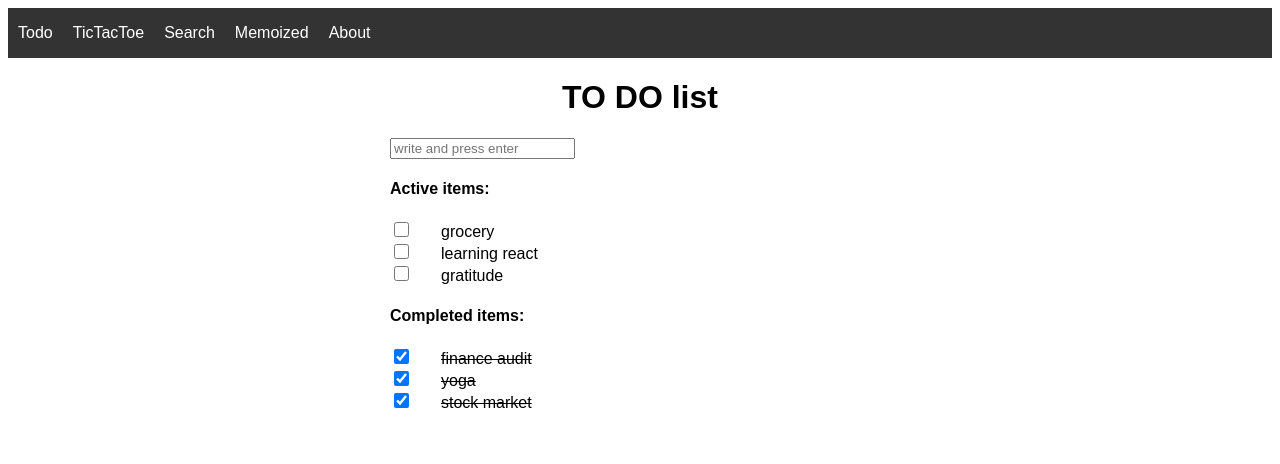
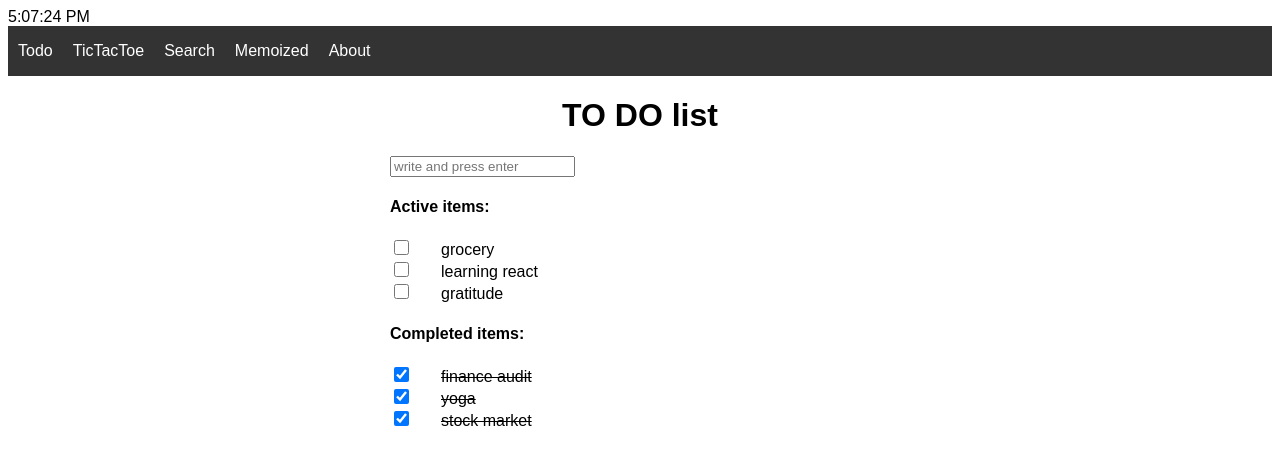
Before and after one commit to jitendra19/react-sandbox-experiments, a React (Vite) app: page / in a window 1280 px wide. Shown: the top 464 px of the page. Built offline with nearby package versions, Linux system fonts and the light colour scheme.

Commit message:
added time on top of app

```diff
--- a/src/App.jsx
+++ b/src/App.jsx
@@ -1,4 +1,4 @@
-import { useRef, useState } from "react";
+import { useEffect, useRef, useState } from "react";
 import "./styles.css";
 import Todolist from "./Todolist";
 import Search from "./Search";
@@ -6,11 +6,19 @@ import MemoizedComponent from "./MemoizedComponent";
 
 export default function App() {
   const [selectedMenu, setSelectedMenu] = useState("Todo");
+  const [time, setTime] = useState(new Date());
+  useEffect(() => {
+    const timeId = setInterval(() => {
+      setTime(new Date());
+    }, 1000);
+    clearInterval(timeId);
+  }, []);
   const onClickMenu = (text) => {
     setSelectedMenu(text);
   };
   return (
     <div className="App">
+      <div className="timeClass">{time.toLocaleTimeString()}</div>
       <nav>
         <ul>
           <li>
```
